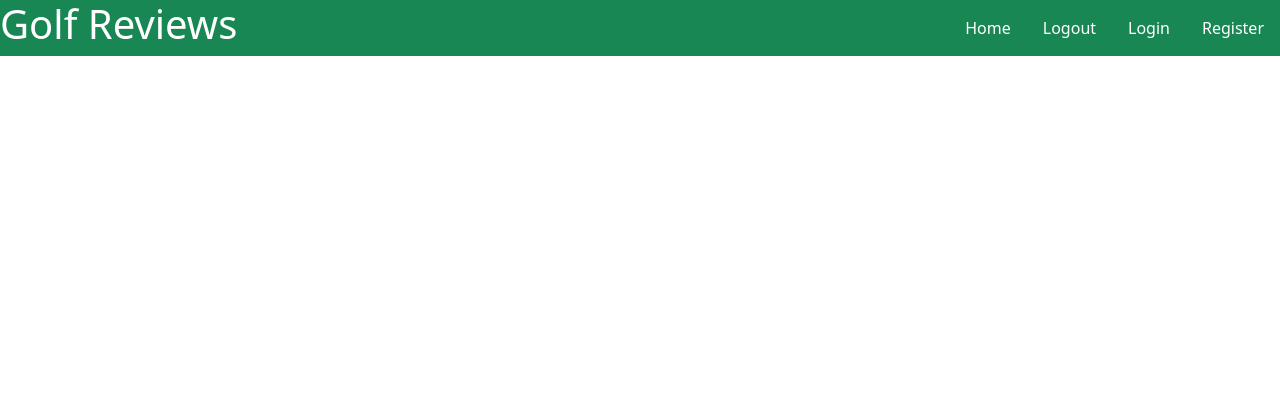
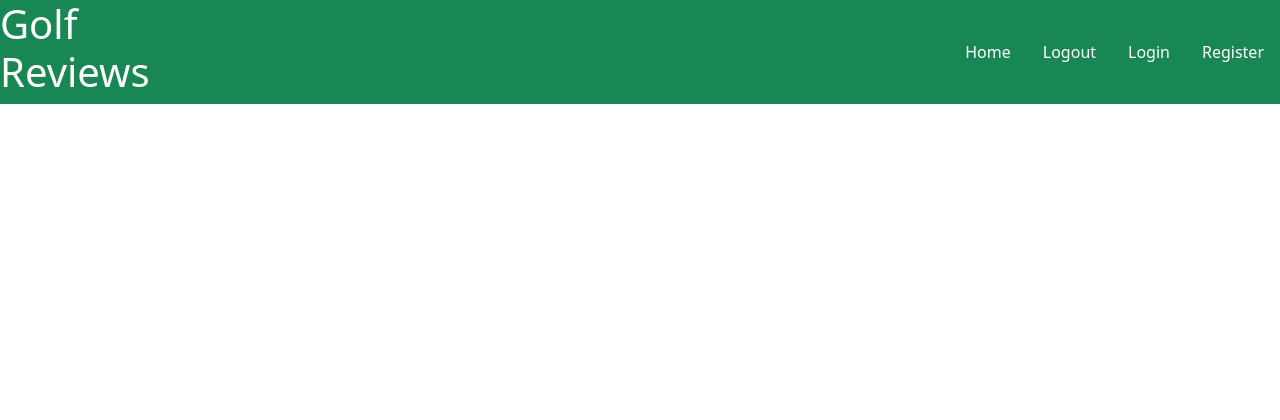
Before and after one commit to ollebrask/golf-blog, a Django app: template templates/base.html in a window 1280 px wide. Shown: the top 420 px of the page. Run offline with Django 4.2, Linux system fonts and the light colour scheme; the template is opened without the code that fills it, so the values that code supplies are empty; parts of the project's set-up code (start-up, migrations or seed data) failed here and were passed over.

Commit message:
Add style for navigation

```diff
--- a/static/css/style.css
+++ b/static/css/style.css
@@ -18,6 +18,19 @@ header {
     flex-wrap: nowrap;
 }
 
+.nav-container {
+    display: flex;
+    justify-content: flex-end;
+    align-items: center;
+    width: 100%;
+    flex-grow: 1;
+}
+
+.nav-container .nav {
+    display: flex;
+    flex-direction: row;
+}
+
 main {
     flex: 1 0 auto;
     min-height: auto;
```
